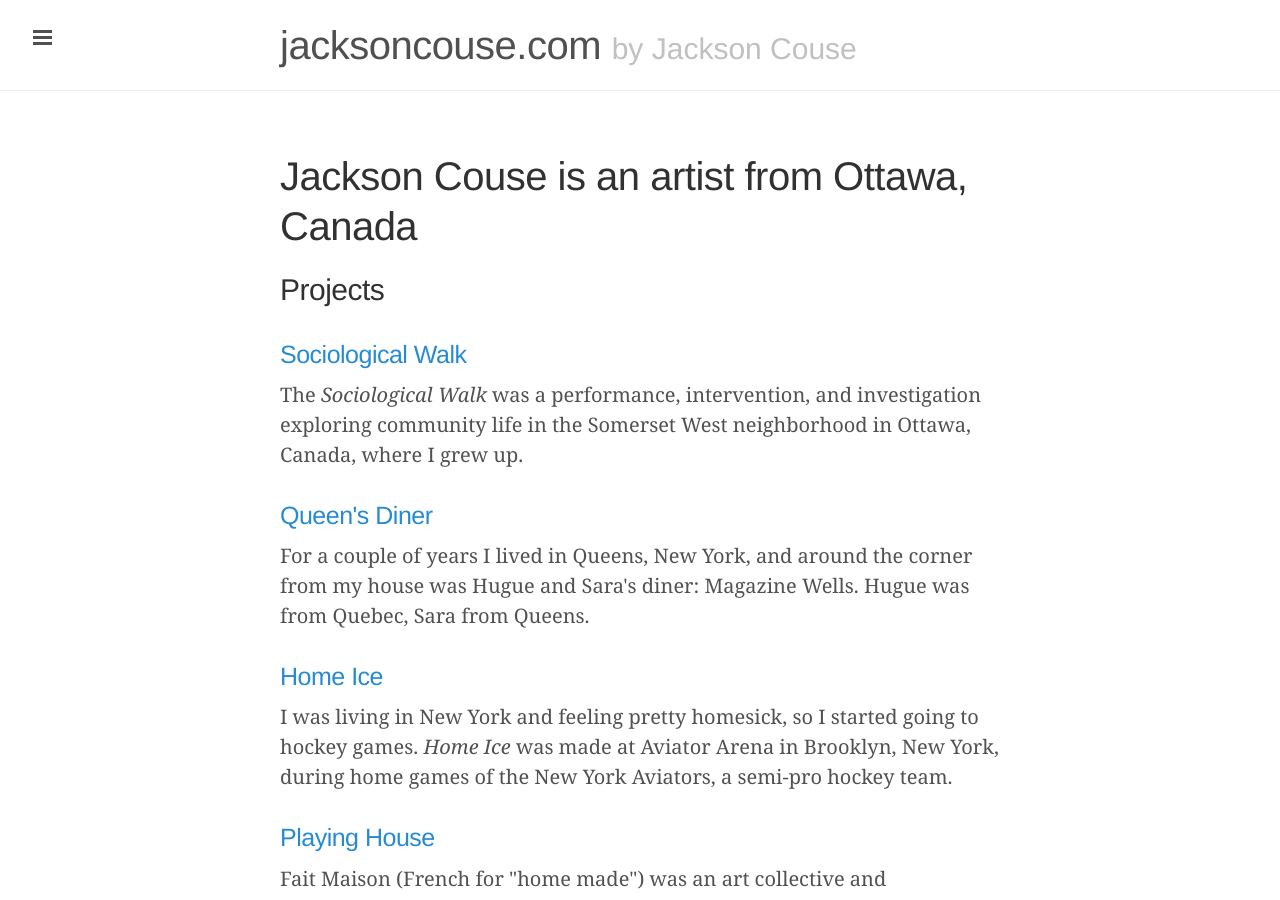
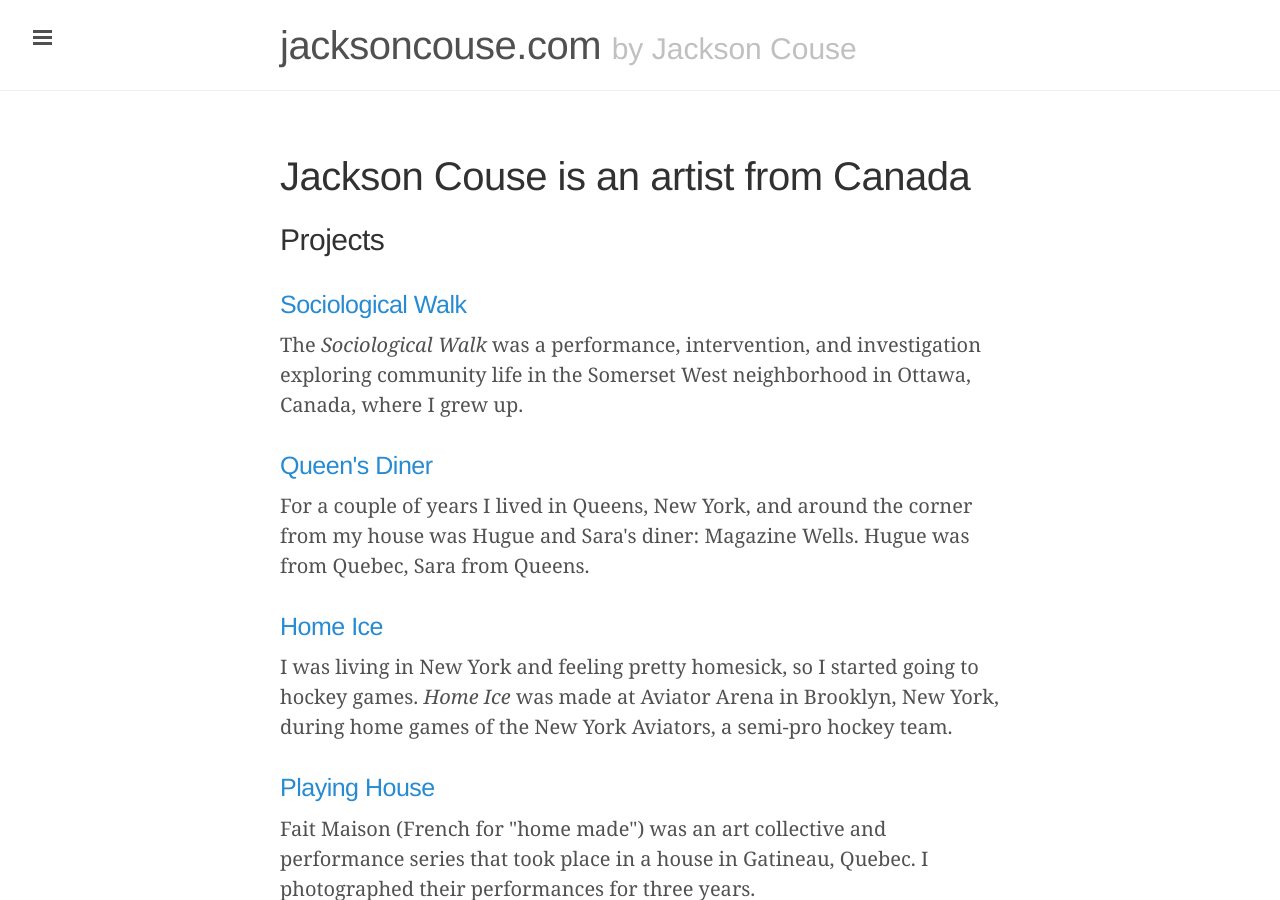
Before and after one commit to jacksoncouse/jacksoncouse.github.io, a Jekyll site: the page built from index.html, in a window 1280 px wide and 900 px high. Built offline with Jekyll 4.4.1, drawn with Linux system fonts in a browser that asks for light colours; Markdown is read by kramdown in place of the engine named in the settings; the list of posts is cut into pages by our own code.

Commit message:
nobody knows where canada is, anyway

```diff
--- a/index.html
+++ b/index.html
@@ -7,7 +7,7 @@ title: Home
 <article>
   <!-- ARTICLE HEADER -->
   <header>
-      <h1>Jackson Couse is an artist from Ottawa, Canada</h1>
+      <h1>Jackson Couse is an artist from Canada</h1>
       <!--<figure>
         <img src="/public/images/jackson-couse.jpg" alt="Portrait of Jackson couse">
         <figcaption>Here I am, standing beside the highway somewhere in Virginia.</figcaption>
```
